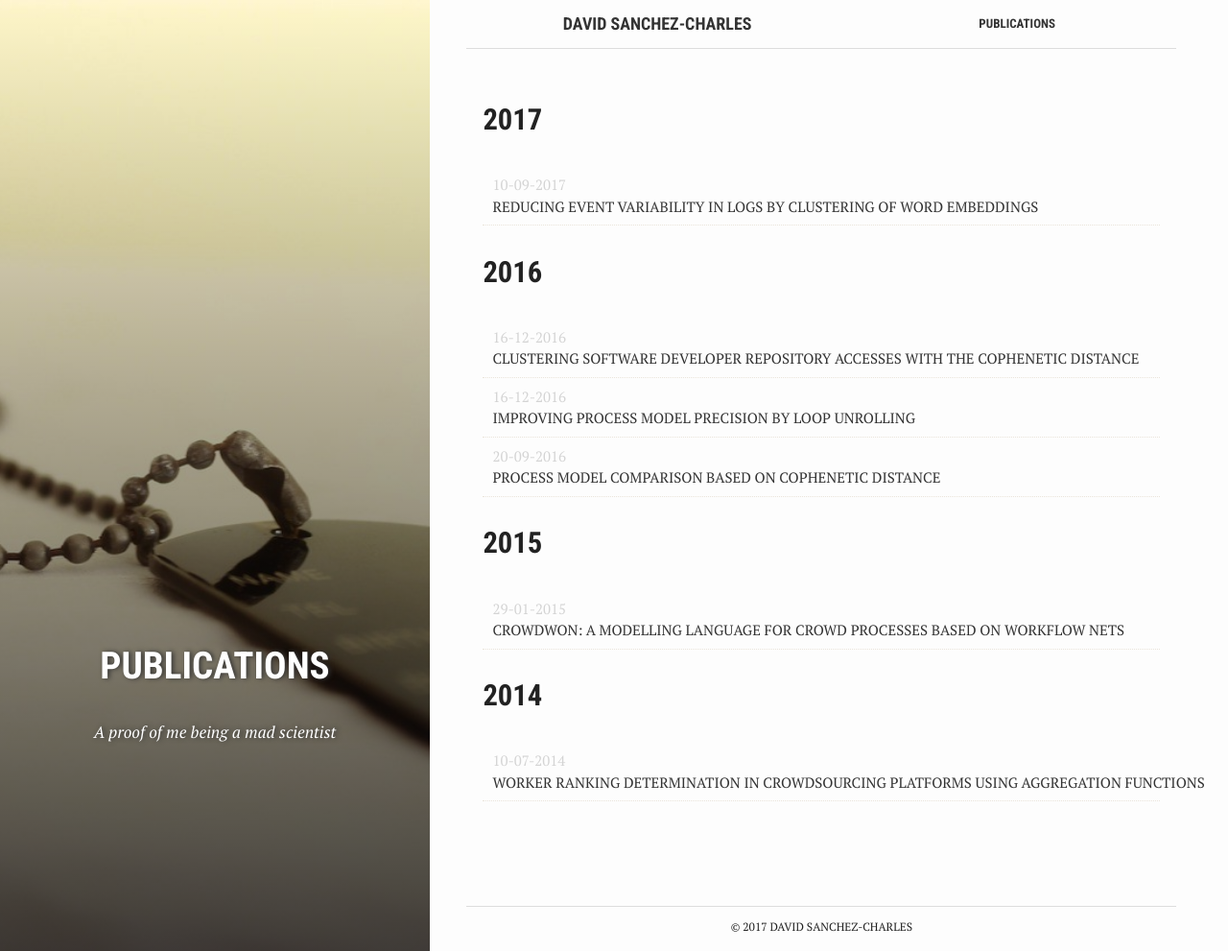
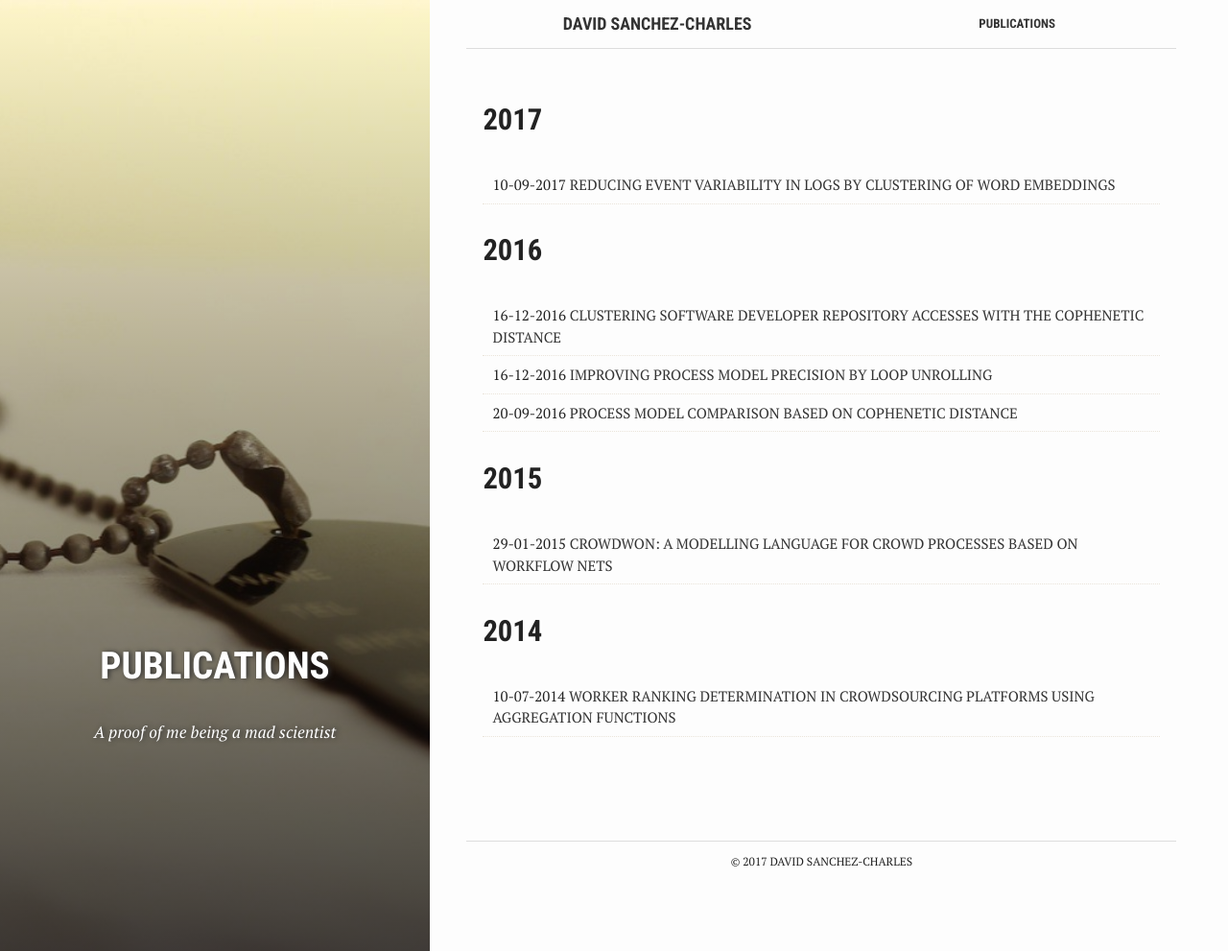
Before and after one commit to dscharles/dscharles.github.io, a Jekyll site: the page built from archive_publications.md, in a window 1280 px wide and 991 px high. Shown: the whole window at 96% size. Built offline with Jekyll 4.4.1, drawn with Linux system fonts in a browser that asks for light colours.

Commit message:
Fix date in publications

```diff
--- a/archive_publications.md
+++ b/archive_publications.md
@@ -20,6 +20,6 @@ active: publications
         {% assign previous_year = current_year %}
     {% endif %}
 <li>
-    <nobr><span class="date">{{ post.date | date: "%d-%m-%Y"  }}</span> <a href="{{ post.url }}">{{ post.title }}</a></nobr>
+    {{ post.date | date: "%d-%m-%Y" }} <a href="{{ post.url }}">{{ post.title }}</a>
 </li>
 {% endfor %}
```
